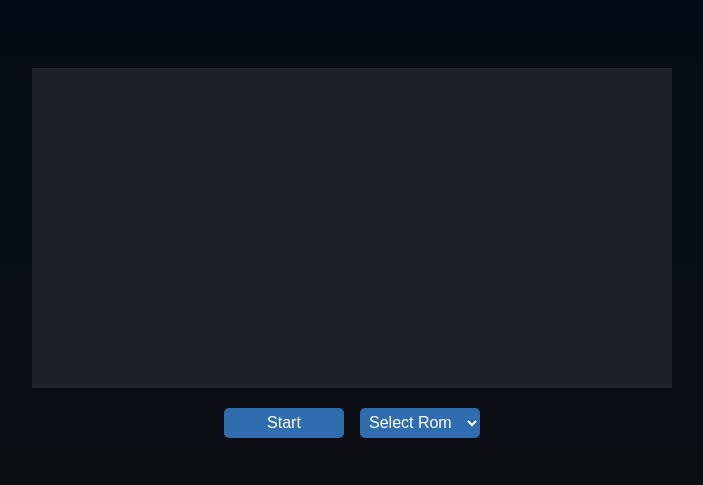
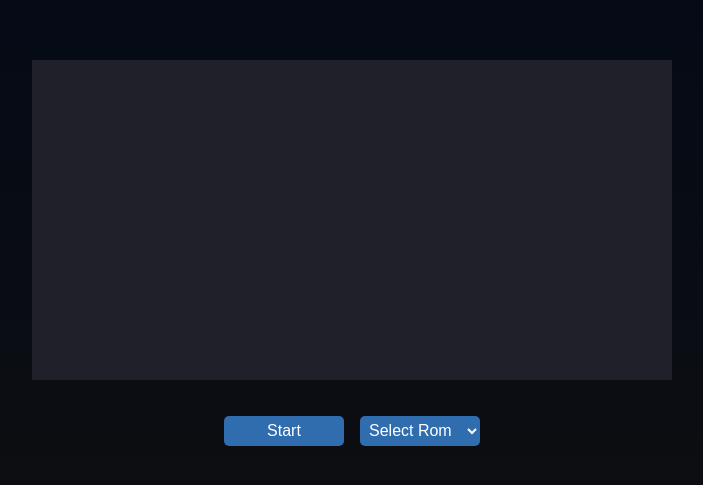
Before and after one commit to zcr1/chip8, a React app: page / in a window 1280 px wide. Shown: the part 147-632 px from the top of the page, without its empty margins (288-991 px from the left). Built offline with nearby package versions, Linux system fonts and the light colour scheme; the HTML template or start-up script is replaced by a standard one.

Commit message:
Style tweak

```diff
--- a/src/App.scss
+++ b/src/App.scss
@@ -25,7 +25,7 @@ body {
 
 .content {
 	display: flex;
-	margin-top: 1em;
+	margin-top: 2em;
 	justify-content: center;
 }
 
```
